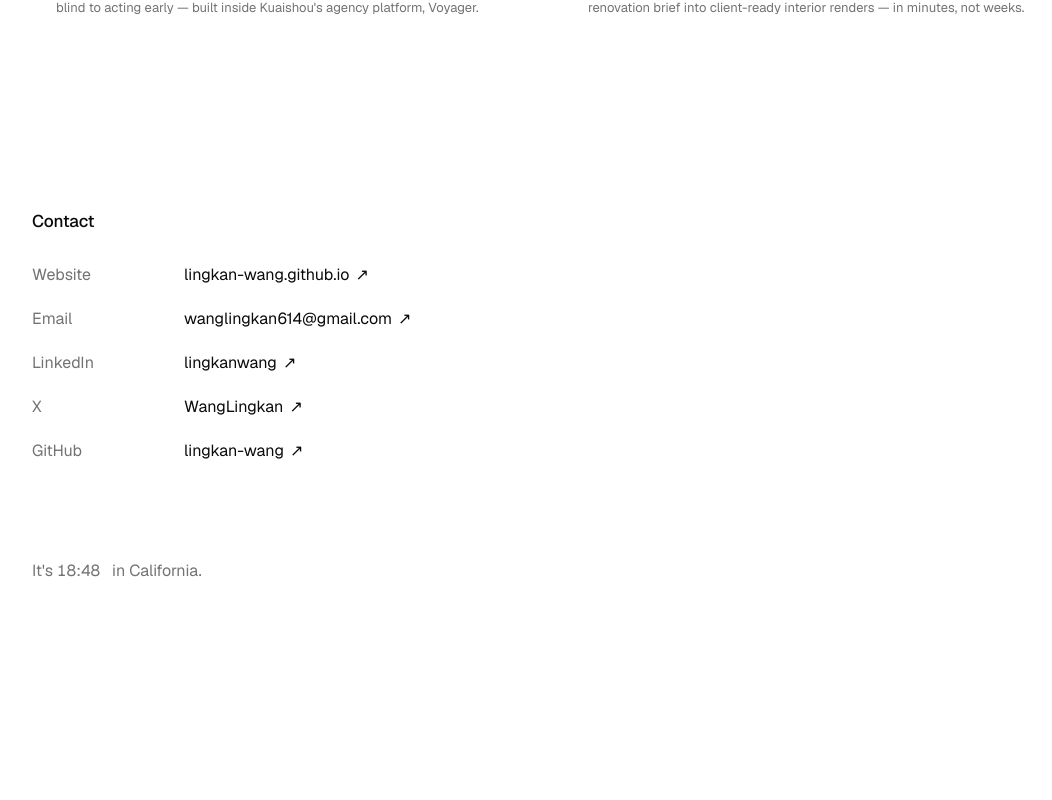
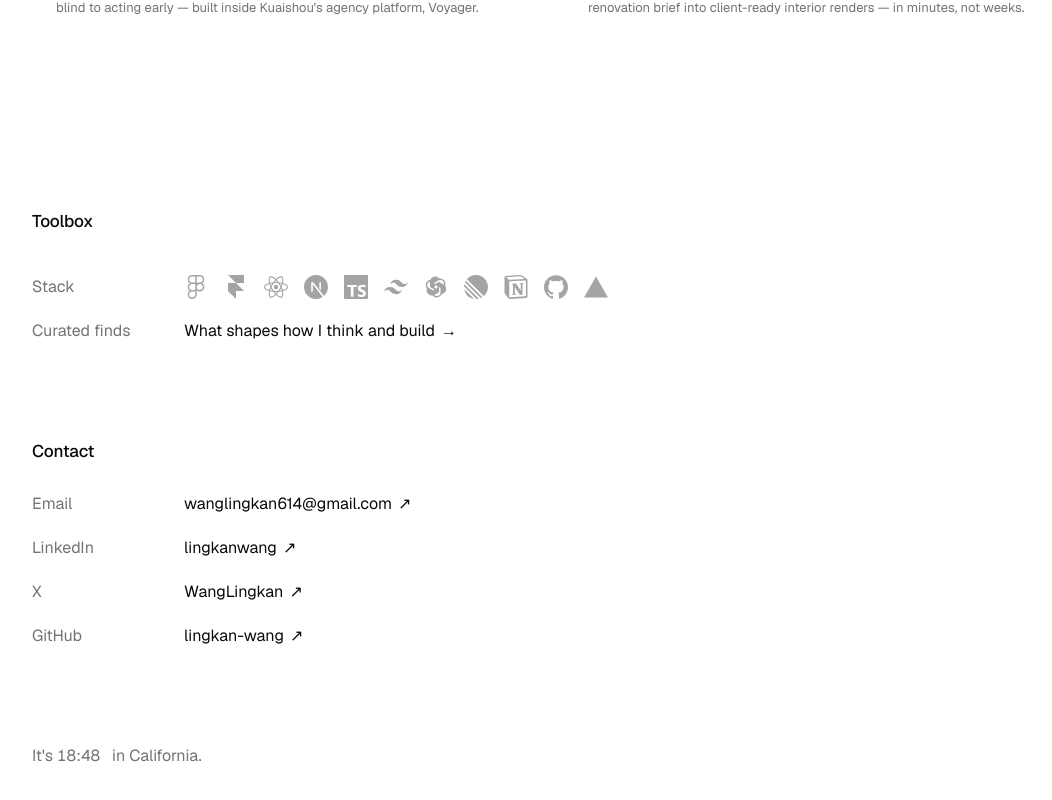
Before and after one commit to lingkan-wang/lingkan-wang.github.io, a Next.js app: page / in a window 1280 px wide. Shown: the part 1992-2792 px from the top of the page, without its empty margins (68-1120 px from the left). Before the commit the page ends 2671 px from the top, so only its background shows below. Built offline with nearby package versions, Linux system fonts and the light colour scheme.

Commit message:
Add footer toolbox (#15)
Co-authored-by: lingkanwang <lingkanw@andrew.cmu.edu>

```diff
--- a/components/footer.tsx
+++ b/components/footer.tsx
@@ -1,14 +1,22 @@
 "use client";
 
 import { useEffect, useState } from "react";
+import { PiOpenAiLogoFill } from "react-icons/pi";
+import {
+  SiFigma,
+  SiFramer,
+  SiGithub,
+  SiLinear,
+  SiNextdotjs,
+  SiNotion,
+  SiReact,
+  SiTailwindcss,
+  SiTypescript,
+  SiVercel,
+} from "react-icons/si";
 import { site } from "@/lib/site";
 
 const contacts = [
-  {
-    label: "Website",
-    value: "lingkan-wang.github.io",
-    href: site.links.website,
-  },
   {
     label: "Email",
     value: site.email,
@@ -29,6 +37,20 @@ const contacts = [
     value: "lingkan-wang",
     href: site.links.github,
   },
+] as const;
+
+const tools = [
+  { name: "Figma", icon: SiFigma },
+  { name: "Framer", icon: SiFramer },
+  { name: "React", icon: SiReact },
+  { name: "Next.js", icon: SiNextdotjs },
+  { name: "TypeScript", icon: SiTypescript },
+  { name: "Tailwind CSS", icon: SiTailwindcss },
+  { name: "OpenAI", icon: PiOpenAiLogoFill },
+  { name: "Linear", icon: SiLinear },
+  { name: "Notion", icon: SiNotion },
+  { name: "GitHub", icon: SiGithub },
+  { name: "Vercel", icon: SiVercel },
 ] as const;
 
 export function Footer() {
@@ -59,9 +81,46 @@ export function Footer() {
   }, []);
 
   return (
-    <footer className="px-6 pb-20 pt-16 sm:pb-24 sm:pt-20" aria-labelledby="footer-contact-title">
-      <div className="mx-auto grid w-full max-w-[1080px] lg:grid-cols-[minmax(0,520px)_minmax(0,1fr)] lg:gap-20">
-        <div className="min-w-0">
+    <footer className="px-6 pb-20 pt-16 sm:pb-24 sm:pt-20" aria-label="Site footer">
+      <div className="mx-auto w-full max-w-[1080px]">
+        <section className="mb-20 sm:mb-24" aria-labelledby="footer-toolbox-title">
+          <h2
+            id="footer-toolbox-title"
+            className="mb-8 text-[17px] font-medium tracking-[-0.01em] text-fg sm:mb-10"
+          >
+            Toolbox
+          </h2>
+
+          <div className="grid gap-5">
+            <div className="grid min-w-0 gap-3 sm:grid-cols-[152px_minmax(0,1fr)] sm:items-center sm:gap-0">
+              <p className="text-muted">Stack</p>
+              <ul
+                className="flex min-w-0 flex-wrap items-center gap-x-4 gap-y-3 text-muted/65"
+                aria-label="Design and development stack"
+              >
+                {tools.map(({ name, icon: Icon }) => (
+                  <li key={name} className="grid size-6 place-items-center" title={name}>
+                    <Icon className="size-6" aria-hidden="true" />
+                    <span className="sr-only">{name}</span>
+                  </li>
+                ))}
+              </ul>
+            </div>
+
+            <div className="grid min-w-0 gap-1 sm:grid-cols-[152px_minmax(0,1fr)] sm:items-baseline sm:gap-0">
+              <p className="text-muted">Curated finds</p>
+              <a className="site-footer-link" href="/playground#writing">
+                <span className="site-footer-link__text">What shapes how I think and build</span>
+                <span className="shrink-0" aria-hidden="true">
+                  →
+                </span>
+              </a>
+            </div>
+          </div>
+        </section>
+
+        <div className="grid lg:grid-cols-[minmax(0,520px)_minmax(0,1fr)] lg:gap-20">
+          <section className="min-w-0" aria-labelledby="footer-contact-title">
             <h2 id="footer-contact-title" className="mb-7 text-[17px] font-medium tracking-[-0.01em] text-fg">
               Contact
             </h2>
@@ -96,7 +155,7 @@ export function Footer() {
             <p className="mt-20 text-muted sm:mt-24" aria-live="off">
               It&apos;s <span className="inline-block min-w-[4.8ch] tabular-nums">{californiaTime}</span> in California.
             </p>
-        </div>
+          </section>
 
           <div
             className="hidden min-h-[360px] lg:block"
@@ -104,6 +163,7 @@ export function Footer() {
             aria-hidden="true"
           />
         </div>
+      </div>
     </footer>
   );
 }
--- a/package.json
+++ b/package.json
@@ -18,7 +18,8 @@
     "next-mdx-remote": "^6.0.0",
     "next-themes": "^0.4.6",
     "react": "19.2.4",
-    "react-dom": "19.2.4"
+    "react-dom": "19.2.4",
+    "react-icons": "^5.7.0"
   },
   "devDependencies": {
     "@tailwindcss/postcss": "^4",
```
Also changed, not shown: 1 other file (tests, documents, lock files or other folders). Lines whose indentation alone changed are shown as unchanged.
